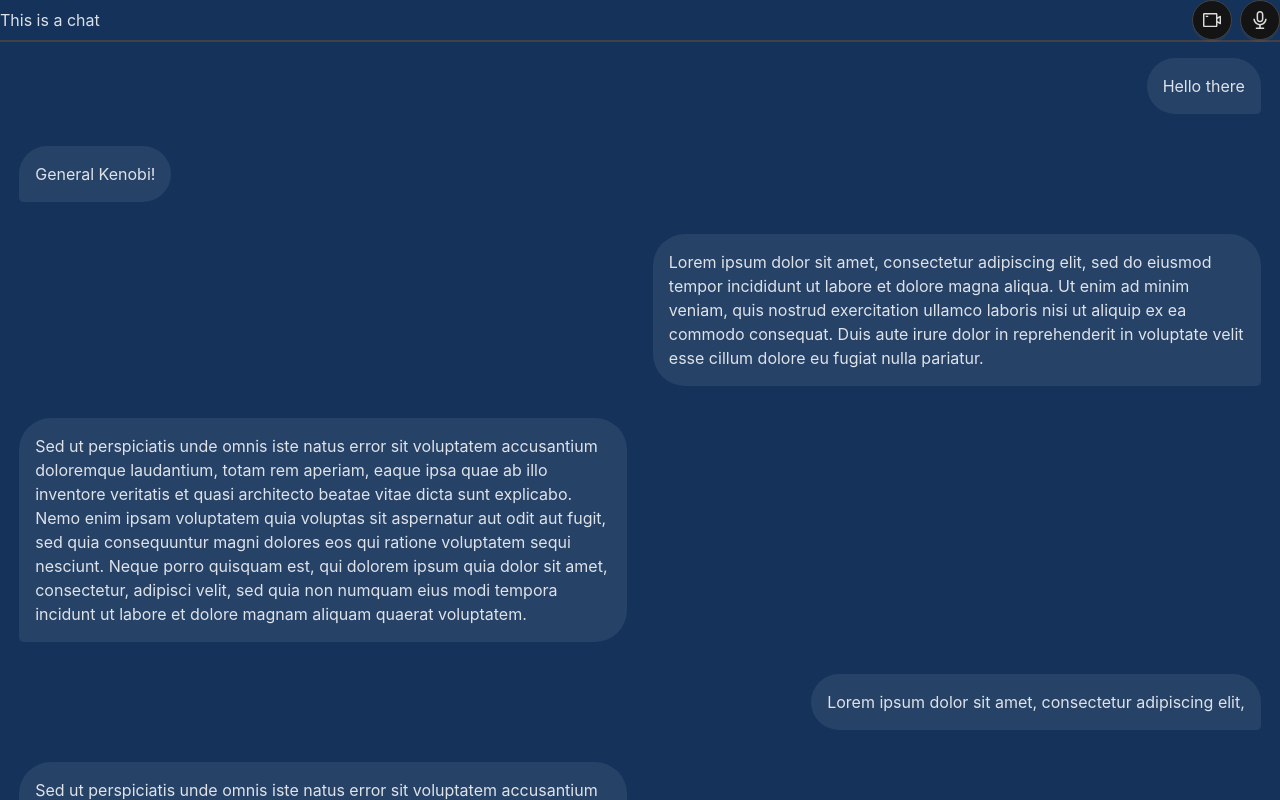
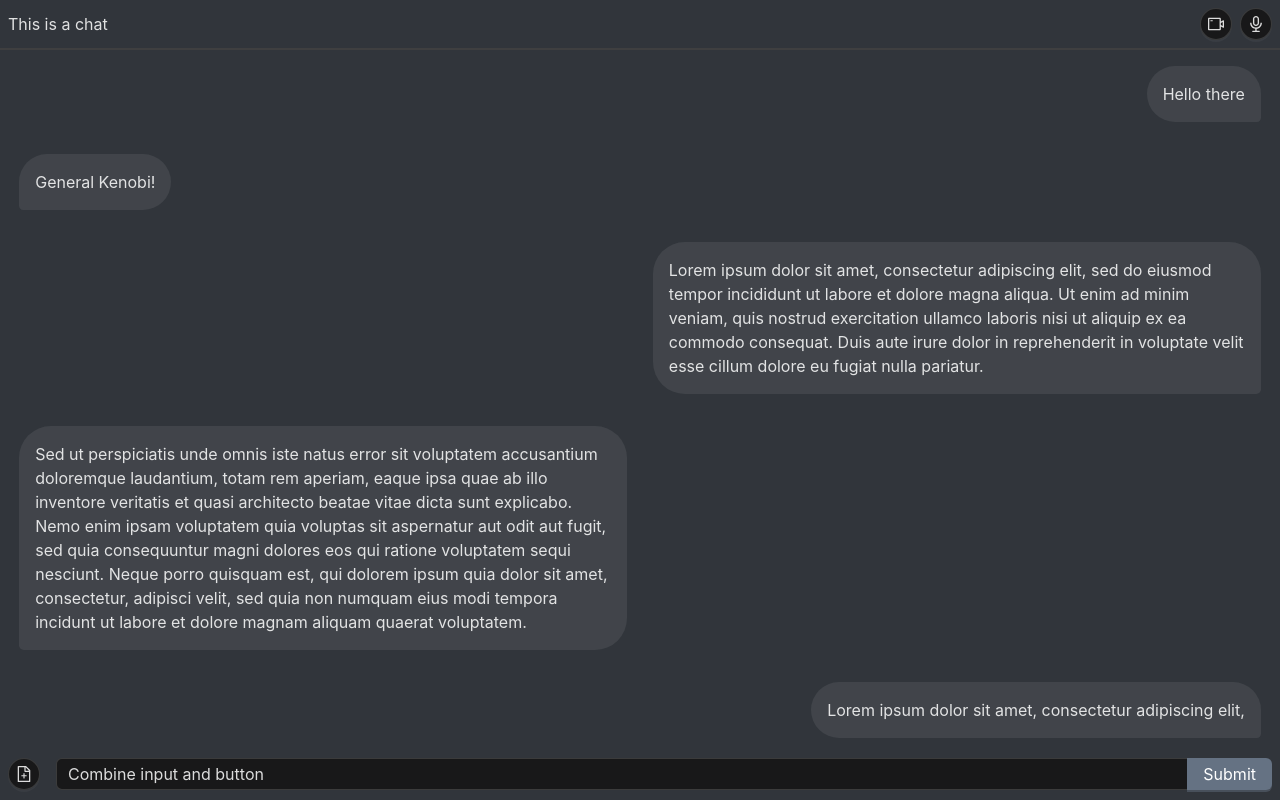
Before and after one commit to galletafromjell666/peer-chat-client, a React (Vite) app: page /chat/1 in a window 1280 px wide. Built offline with nearby package versions, Linux system fonts and the light colour scheme; no server answers.

Commit message:
Add message input

```diff
--- a/src/main.tsx
+++ b/src/main.tsx
@@ -10,6 +10,9 @@ createRoot(document.getElementById("root")!).render(
       theme={{
         token: {
           fontSize: 16,
+          colorPrimary: "#738297",
+          colorInfo: "#738297",
+          colorBgBase: "#000000d6",
         },
         algorithm: theme.darkAlgorithm,
       }}
--- a/src/modules/chat/components/conversation/index.tsx
+++ b/src/modules/chat/components/conversation/index.tsx
@@ -1,9 +1,13 @@
 import { useEffect } from "react";
 import { useParams } from "react-router-dom";
-import { Button, Flex, Space, theme, Typography } from "antd";
+import { Button, Flex, Input, Space, theme, Typography } from "antd";
 import { useSocketIoClientContextValue } from "../../../../common/hooks/useSocketIOContextValue";
 import { useSocketIOConfigActions } from "../../../../common/hooks/useSocketIOConfigActions";
-import { AudioOutlined, VideoCameraOutlined } from "@ant-design/icons";
+import {
+  AudioOutlined,
+  FileAddOutlined,
+  VideoCameraOutlined,
+} from "@ant-design/icons";
 
 const { useToken } = theme;
 const { Text, Paragraph } = Typography;
@@ -122,30 +126,32 @@ function Conversation() {
           justify="space-between"
           align="center"
           style={{
+            padding: "0.5rem",
             width: "100%",
-            maxWidth: "1920px",
+            maxWidth: "1450px",
           }}
         >
           <Text>This is a chat</Text>
           <Space>
-            <Button
-              shape="circle"
-              size="large"
-              icon={<VideoCameraOutlined />}
-            />
-            <Button shape="circle" size="large" icon={<AudioOutlined />} />
+            <Button shape="circle" icon={<VideoCameraOutlined />} />
+            <Button shape="circle" icon={<AudioOutlined />} />
           </Space>
         </Flex>
       </Flex>
       <Flex
+        style={{
+          width: "100%",
+          overflowY: "auto",
+        }}
         vertical
         justify="space-between"
         align="center"
-        style={{
-          width: "100%",
-          maxWidth: "1920px",
-          overflowY: "auto",
-        }}
+      >
+        <Flex
+          vertical
+          justify="space-between"
+          align="center"
+          style={{ maxWidth: "1450px" }}
           data-test-id="conversation_area_container"
         >
           {messages.map((m) => {
@@ -169,6 +175,29 @@ function Conversation() {
           })}
         </Flex>
       </Flex>
+
+      <Flex
+        data-test-id="input-section"
+        style={{
+          width: "100%",
+          maxWidth: "1450px",
+        }}
+      >
+        <Flex
+          style={{
+            padding: "0.65rem 0.5rem",
+            width: "100%",
+            gap: "1rem",
+          }}
+        >
+          <Button shape="circle" icon={<FileAddOutlined />} />
+          <Space.Compact style={{ width: "100%" }}>
+            <Input defaultValue="Combine input and button" />
+            <Button type="primary">Submit</Button>
+          </Space.Compact>
+        </Flex>
+      </Flex>
+    </Flex>
   );
 }
 
```
Lines whose indentation alone changed are shown as unchanged.
